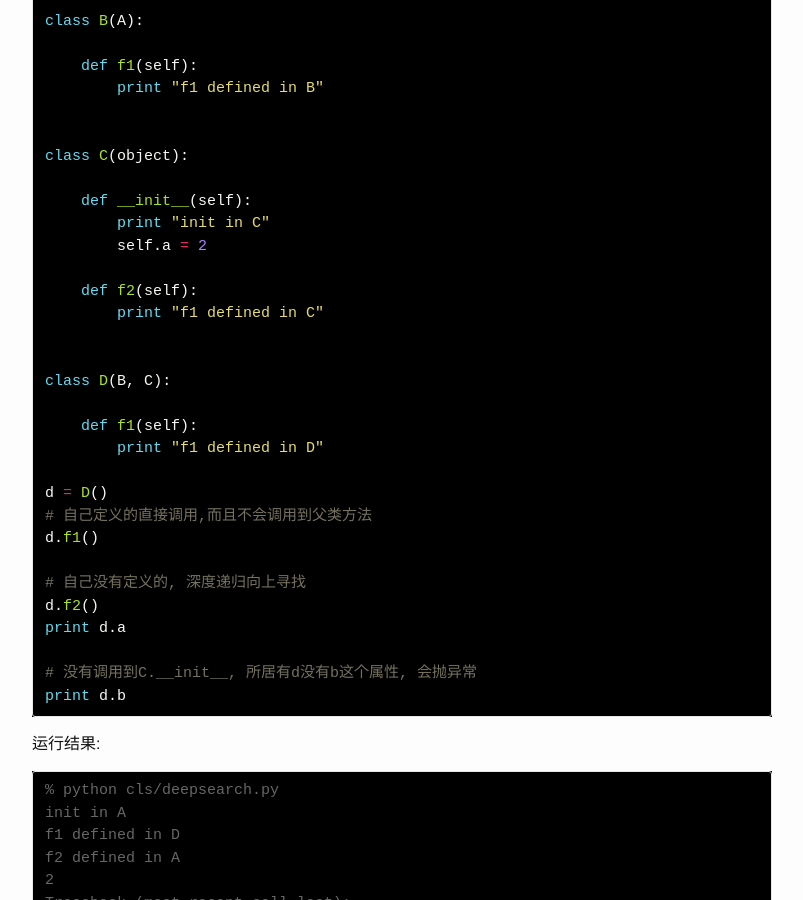
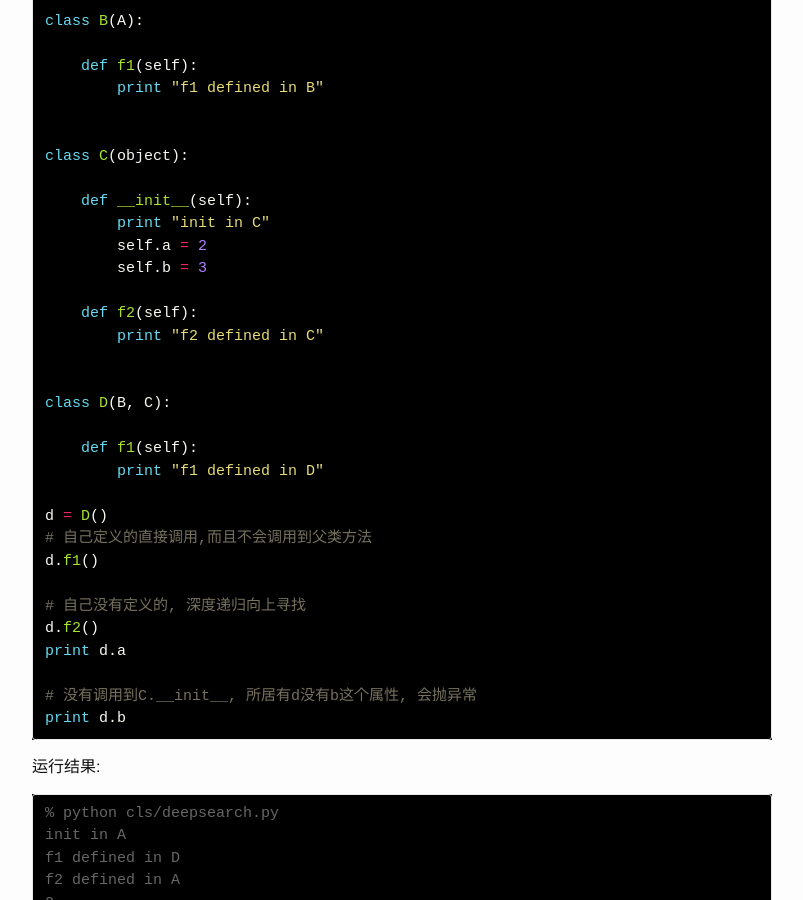
Before and after one commit to childe/learn-python, a Jekyll site: the page built from _posts/2015-01-03-class.md, in a window 1280 px wide and 900 px high, scrolled down 6359 px. Shown: the whole window, without its empty margins (238-1041 px from the left). Built offline with Jekyll 4.4.1, drawn with Linux system fonts in a browser that asks for light colours; Markdown is read by kramdown in place of the engine named in the settings.

Commit message:
typo modified:   _posts/2015-01-03-class.md

```diff
--- a/_posts/2015-01-03-class.md
+++ b/_posts/2015-01-03-class.md
@@ -293,9 +293,10 @@ class C(object):
     def __init__(self):
         print "init in C"
         self.a = 2
+        self.b = 3
 
     def f2(self):
-        print "f1 defined in C"
+        print "f2 defined in C"
 
 
 class D(B, C):
```
